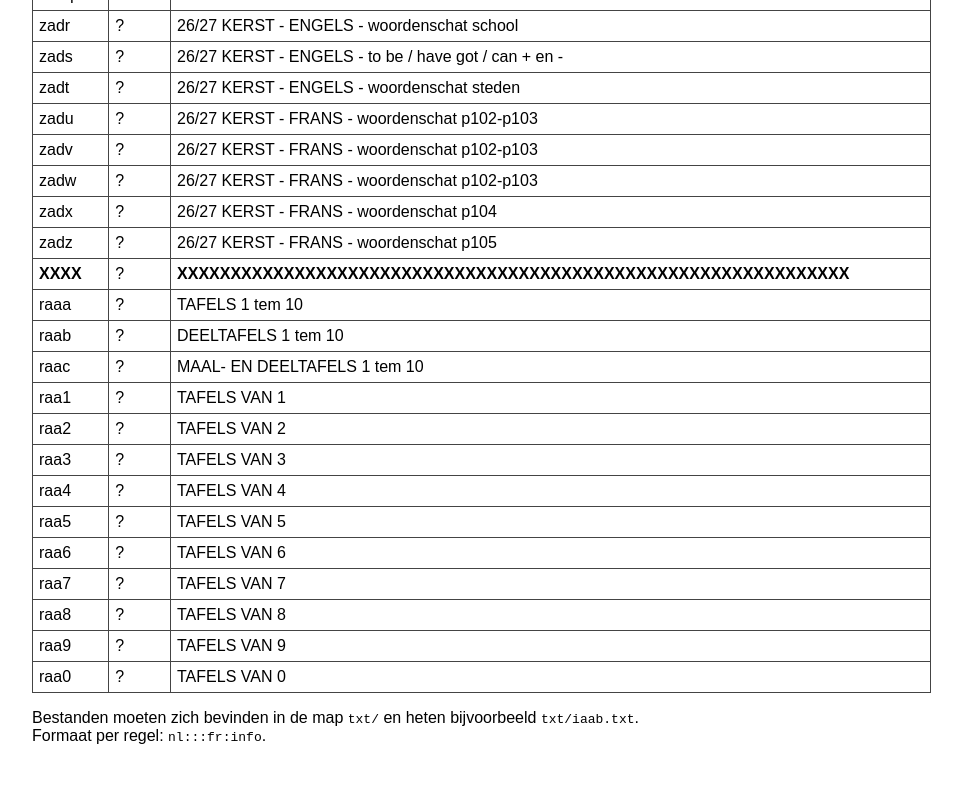
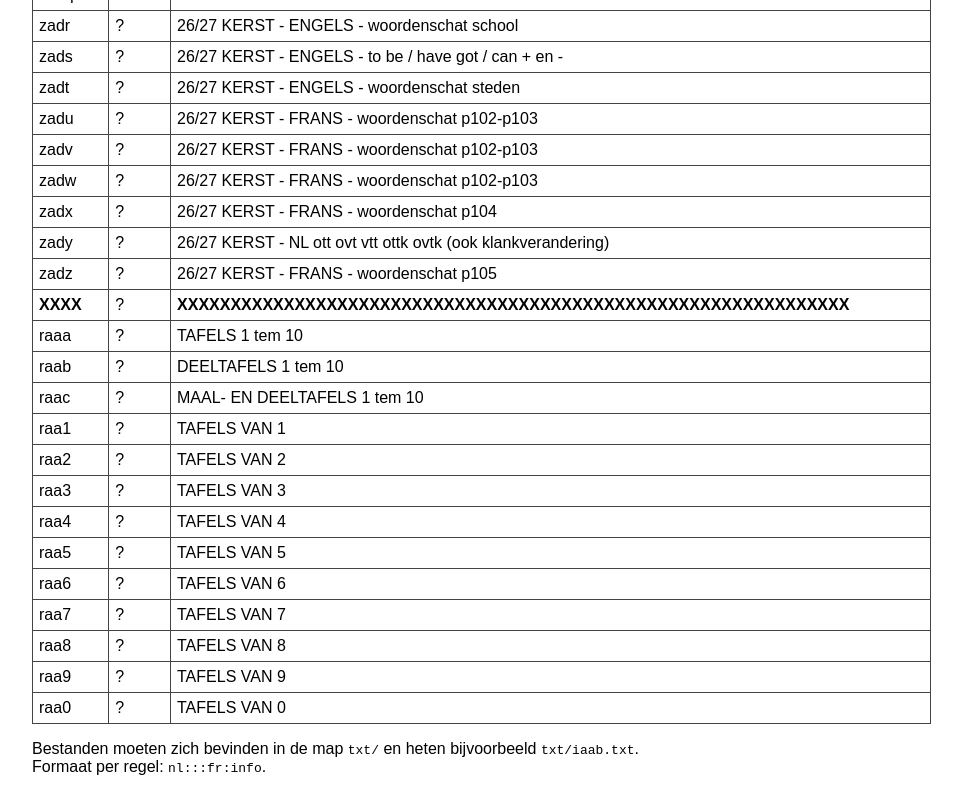
Before and after one commit to jzvanoppen/leren, a plain HTML site: page inoefenen.html in a window 1280 px wide. Shown: the part 7220-8020 px from the top of the page, without its empty margins (158-1120 px from the left). Before the commit the page ends 7989 px from the top, so only its background shows below. Drawn offline with nearby package versions, Linux system fonts and the light colour scheme.

Commit message:
Update inoefenen.html

```diff
--- a/inoefenen.html
+++ b/inoefenen.html
@@ -311,6 +311,10 @@
 <tr><td>zadv</td><td id="zadv-count">?</td><td>26/27 KERST - FRANS - woordenschat p102-p103</td></tr>
 <tr><td>zadw</td><td id="zadw-count">?</td><td>26/27 KERST - FRANS - woordenschat p102-p103</td></tr>
 <tr><td>zadx</td><td id="zadx-count">?</td><td>26/27 KERST - FRANS - woordenschat p104</td></tr>
+
+
+
+<tr><td>zady</td><td id="zady-count">?</td><td>26/27 KERST - NL ott ovt vtt ottk ovtk (ook klankverandering)</td></tr>
 <tr><td>zadz</td><td id="zadz-count">?</td><td>26/27 KERST - FRANS - woordenschat p105</td></tr>
 
     <tr><td><b>XXXX</b></td><td id="iabx-count">?</td><td><b>XXXXXXXXXXXXXXXXXXXXXXXXXXXXXXXXXXXXXXXXXXXXXXXXXXXXXXXXXXXXXXX</b></td></tr>
```
